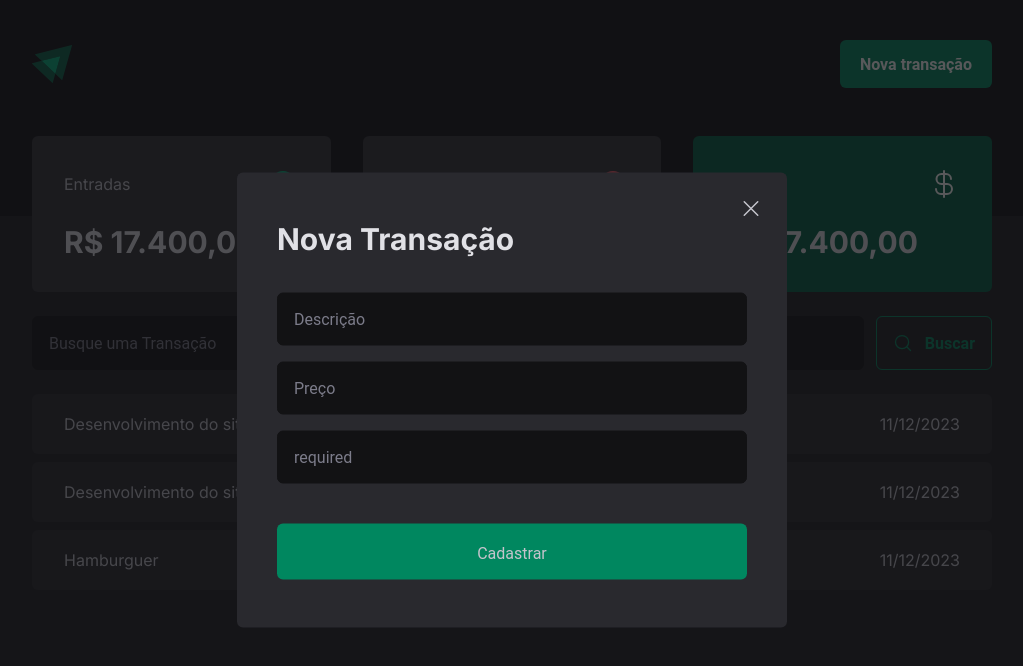
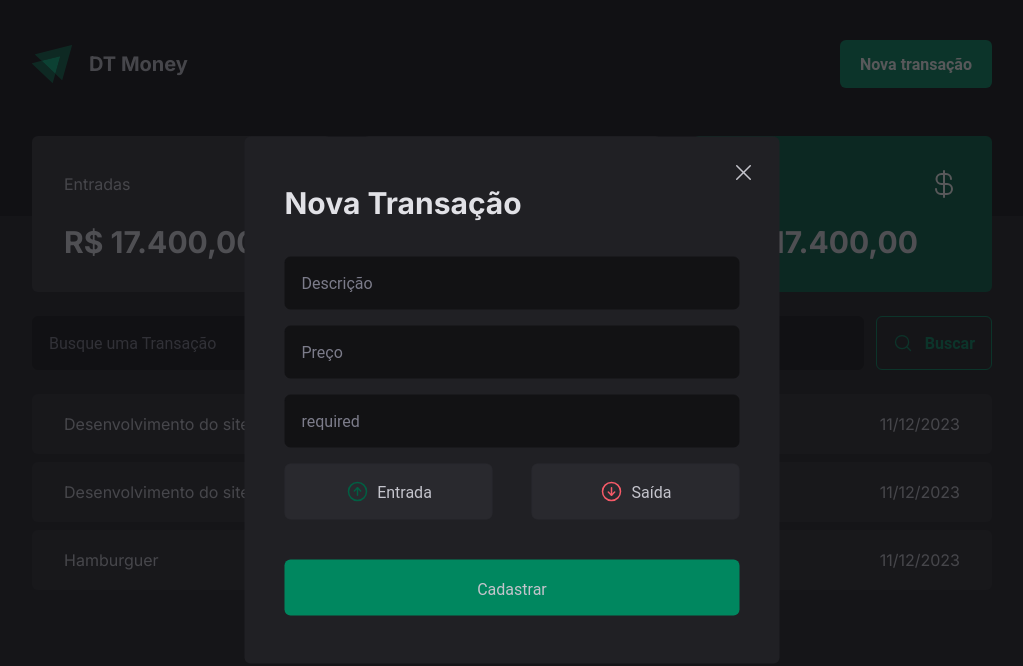
Before and after one commit to andersoninn/03_Rocketseat_Projeto03_DT_Money_NextJS, a Next.js app: page / in a window 1280 px wide. Both pictures are taken after a click on the button "Nova transação". Shown: the top 666 px of the page, without its empty margins (128-1151 px from the left). Built offline with nearby package versions, Linux system fonts and the light colour scheme.

Commit message:
Continuation of the Modal component

```diff
--- a/src/components/Header.tsx
+++ b/src/components/Header.tsx
@@ -7,8 +7,11 @@ import Image from 'next/image';
 export function Header() {
   return (
     <div className="bg-theme-gray1-background pt-10 pb-32 w-screen">
-         <div className="container m-auto flex justify-between items-center px-6 md:px-40 ">
+      <div className="container m-auto flex justify-between items-center px-6 md:px-40">
+        <div className="flex items-center gap-4">
           <Image src={Logo} alt="" />
+          <h1 className="text-xl font-bold">DT Money</h1>
+        </div>
 
         <Dialog.Root>
           <Dialog.DialogTrigger asChild>
--- a/src/components/NewTransactionModal.tsx
+++ b/src/components/NewTransactionModal.tsx
@@ -1,6 +1,6 @@
 'use client';
 import * as Dialog from '@radix-ui/react-dialog';
-import { X } from 'phosphor-react';
+import { ArrowCircleDown, ArrowCircleUp, X } from 'phosphor-react';
 
 export function NewTransactionModal() {
   return (
@@ -8,7 +8,7 @@ export function NewTransactionModal() {
       <Dialog.Portal>
         <Dialog.Overlay className="bg-theme-gray1-background opacity-70 fixed inset-0 w-full h-full" />
         <Dialog.Content
-               className="w-[550px] rounded-md px-10 py-12 bg-theme-gray3-shape-secondary fixed
+          className="w-[535px] md:w-[535 px] rounded-md px-10 py-12 bg-theme-gray2-shape-main fixed
                top-1/2 left-1/2 -translate-x-1/2 -translate-y-1/2"
         >
           <Dialog.Title className="text-theme-gray7-titles text-3xl font-bold">
@@ -41,6 +41,29 @@ export function NewTransactionModal() {
                      border-theme-gray1-background focus:border-theme-green-dark"
               required
             />
+            <div className="flex gap-4 justify-between">
+              <button
+                className="w-52 h-14 flex gap-2 items-center justify-center bg-theme-gray3-shape-secondary border border-theme-gray3-shape-secondary rounded-md text-theme-green-dark
+              focus:bg-theme-green-dark focus:text-theme-gray6-base-text"
+              >
+                <ArrowCircleUp
+                  size={24}
+                  className=" hover:text-theme-gray6-base-text "
+                />
+                {/* text-theme-green-light */}
+                <span className="text-theme-gray6-base-text">Entrada</span>
+              </button>
+              <button
+                className="w-52 h-14 flex gap-2 items-center justify-center bg-theme-gray3-shape-secondary border border-theme-gray3-shape-secondary rounded-md text-theme-red
+              focus:bg-theme-red-dark focus:text-theme-gray6-base-text"
+              >
+                <ArrowCircleDown
+                  size={24}
+                  className="hover:text-theme-gray6-base-text"
+                />
+                <span className="text-theme-gray6-base-text">Saída</span>
+              </button>
+            </div>
             <button
               type="submit"
               className="h-14 p-5 mt-6 bg-theme-green hover:bg-theme-green-dark text-theme-gray6-base-text rounded-md cursor-pointer transition ease-in duration-200"
```
Lines whose indentation alone changed are shown as unchanged.
